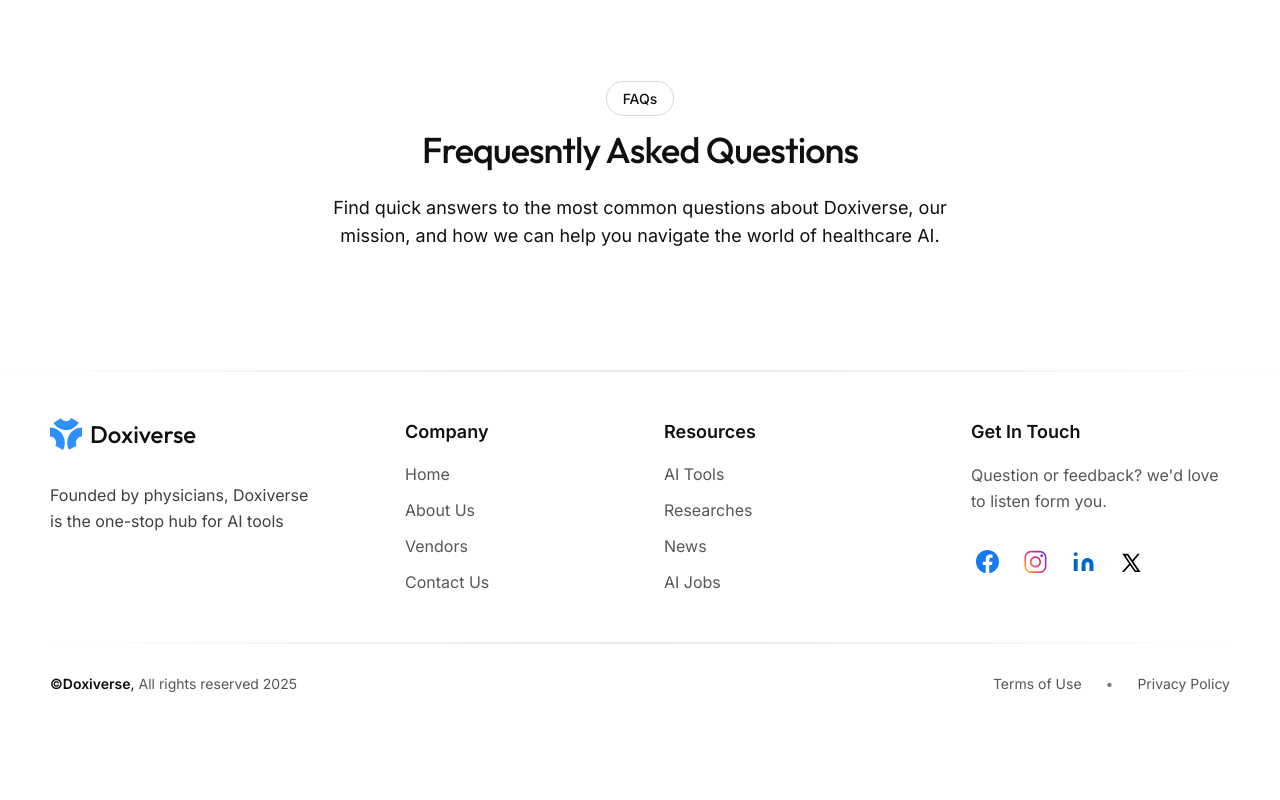
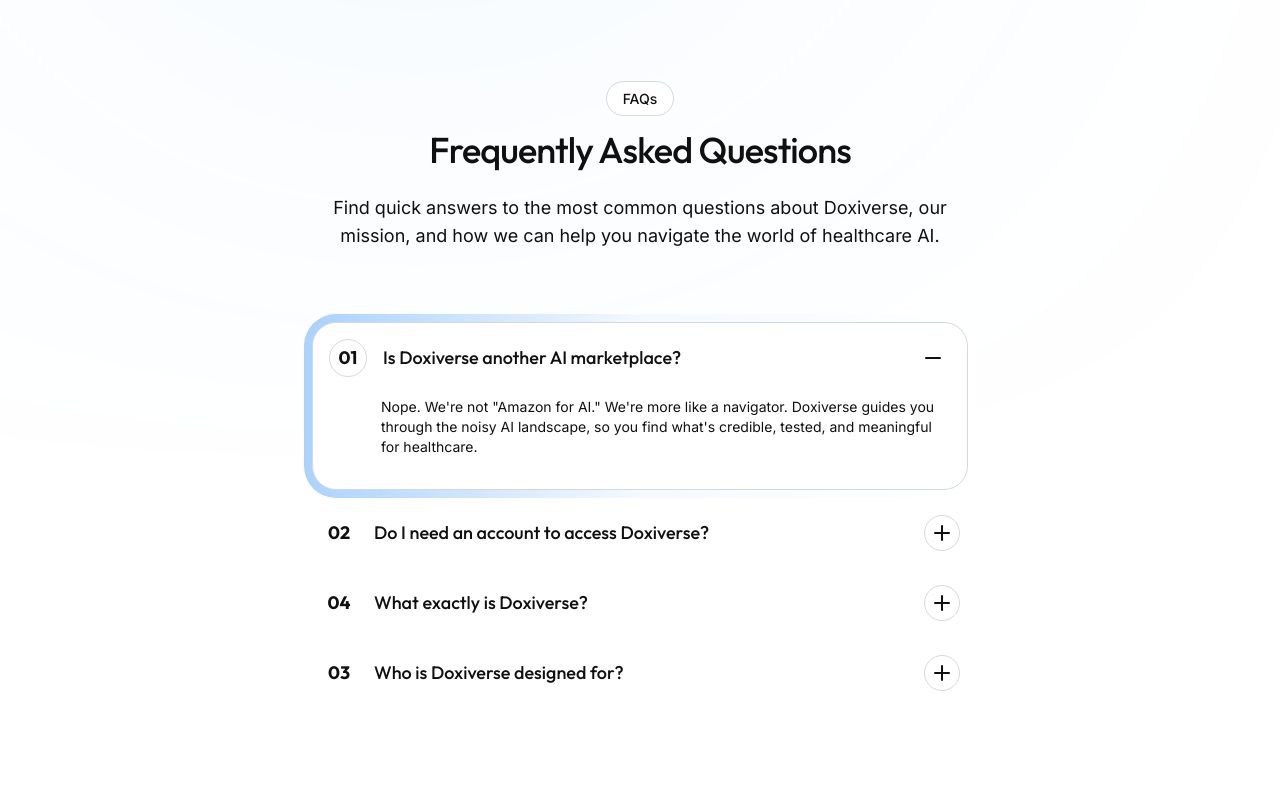
Before and after one commit to doxiversellc-create/front-end, a Next.js app: page /contact-us in a window 1280 px wide. Shown: the part 1180-1980 px from the top of the page. Before the commit the page ends 1922 px from the top, so only its background shows below. Built offline with nearby package versions, Linux system fonts and the light colour scheme.

Commit message:
feat: add frequently asked questions accordion

```diff
--- a/app/(main)/contact-us/_components/ContactUsForm.tsx
+++ b/app/(main)/contact-us/_components/ContactUsForm.tsx
@@ -52,7 +52,7 @@ const ContactUsForm = () => {
           </div>
 
           <Button className=" mt-14 w-full">Confirm to send</Button>
-          {/* <div className="absolute blur-[300px] top-2/5 rounded-full right-0 w-full h-20 bg-primary -z-10" /> */}
+          <div className="absolute blur-[300px] top-2/5 rounded-full right-0 w-full h-20 bg-primary -z-10" />
         </form>
         <div className="h-full w-full max-md:items-center  md:w-80 xl:w-96 py-8  flex flex-col justify-between ">
           <div className="flex flex-col max-md:text-center">
@@ -69,7 +69,7 @@ const ContactUsForm = () => {
           <div className="flex flex-col justify-center  max-md:text-center gap-3 my-12 ">
             <p className="font-medium text-lg mt-3 font-outfit">Our Official Social Medias</p>
             <p>Speak to our friendly team Via our Socials</p>
-            <div className="flex gap-4 justify-center">
+            <div className="flex gap-4 justify-center md:justify-start">
               {socialMediaData.map(item => (
                 <SocialMediaIcon
                   className="rounded-full border-2 size-11 p-2.5"
--- a/app/(main)/contact-us/_components/FAQSection.tsx
+++ b/app/(main)/contact-us/_components/FAQSection.tsx
@@ -1,17 +1,89 @@
+"use client";
+import {
+  Accordion,
+  AccordionContent,
+  AccordionItem,
+  AccordionTrigger,
+} from "@/components/ui/accordion";
+import { Minus, Plus } from "lucide-react";
+import { useState } from "react";
+import { cn } from "../../../../lib/utils";
+import { faqData } from "../data";
+
 const FAQSection = () => {
+  const [value, setValue] = useState(faqData[0]?.number || "");
   return (
-    <section className="container mx-auto  py-24 flex-col flex  text-center items-center max-w-md sm:max-w-xl md:max-w-2xl lg:max-w-3xl">
+    <section className="container mx-auto py-16  md:py-24 flex-col flex gap-16 text-center items-center max-w-md sm:max-w-xl md:max-w-2xl lg:max-w-3xl">
       <div>
         <span className="bg-background border w-fit  z-10 text-foreground px-4 py-2 text-sm rounded-full font-medium">
           FAQs
         </span>
         <h1 className="mt-5 text-4xl  font-medium tracking-tight font-outfit">
-          Frequesntly Asked Questions
+          Frequently Asked Questions
         </h1>
-        <p className="mt-6 md:text-lg text-center  text-foreground  max-w-md md:max-w-xl lg:max-w-2xl mx-auto">
+        <p className="mt-6 md:text-lg text-center justify-center  text-foreground  max-w-md md:max-w-xl lg:max-w-2xl mx-auto">
           Find quick answers to the most common questions about Doxiverse, our mission, and how we
           can help you navigate the world of healthcare AI.
         </p>
+      </div>
+      <div className="max-w-2xl w-full">
+        <Accordion
+          type="single"
+          collapsible
+          className="w-full"
+          value={value}
+          onValueChange={setValue}
+        >
+          {faqData.map(faq => {
+            const isOpen = value === faq.number;
+            return (
+              <AccordionItem value={faq.number} key={faq.number} className="border-0 w-full">
+                <div
+                  className={cn(
+                    isOpen &&
+                      "bg-gradient-to-r from-primary/40 via-primary/5 w-full mx-auto h-full to-background p-2 rounded-4xl"
+                  )}
+                >
+                  <div
+                    className={cn(
+                      "bg-background  rounded-3xl  h-full p-4 flex flex-col gap-5",
+                      isOpen && "border"
+                    )}
+                  >
+                    <AccordionTrigger
+                      hasIcon={false}
+                      className="flex justify-between items-center  w-full p-0   hover:no-underline"
+                    >
+                      <div className=" gap-4 flex items-center font-outfit text-lg ">
+                        <div
+                          className={cn(
+                            "flex items-center justify-center size-9.5 font-bold   rounded-full flex-shrink-0",
+                            isOpen && "border"
+                          )}
+                        >
+                          {faq.number}
+                        </div>
+                        <p className="font-medium  hover:underline ">{faq.title}</p>
+                      </div>
+                      <div
+                        className={cn(
+                          "flex items-center justify-center size-9 border rounded-full flex-shrink-0",
+                          isOpen && "border-0"
+                        )}
+                      >
+                        {isOpen ? <Minus /> : <Plus />}
+                      </div>
+                    </AccordionTrigger>
+
+                    <AccordionContent className="flex flex-col ps-13">
+                      <p className="text-start ">{faq.answer}</p>
+                    </AccordionContent>
+                  </div>
+                </div>
+              </AccordionItem>
+            );
+          })}
+        </Accordion>
       </div>
     </section>
   );
--- /dev/null
+++ b/app/(main)/contact-us/data/index.ts
@@ -0,0 +1,26 @@
+export const faqData = [
+  {
+    number: "01",
+    title: "Is Doxiverse another AI marketplace?",
+    answer:
+      "Nope. We're not \"Amazon for AI.\" We're more like a navigator. Doxiverse guides you through the noisy AI landscape, so you find what's credible, tested, and meaningful for healthcare.",
+  },
+  {
+    number: "02",
+    title: "Do I need an account to access Doxiverse?",
+    answer:
+      "You can browse a limited selection of our curated content as a guest. However, creating a free account is required to access our in-depth analysis, validation reports, and comparison tools.",
+  },
+  {
+    number: "04",
+    title: "What exactly is Doxiverse?",
+    answer:
+      "Doxiverse is a curated discovery platform that independently evaluates and catalogues AI solutions for the healthcare sector. We provide detailed insights and validation reports to help organizations adopt technology with confidence.",
+  },
+  {
+    number: "03",
+    title: "Who is Doxiverse designed for?",
+    answer:
+      "Our platform is designed for healthcare leaders, including hospital administrators, clinical department heads, and IT professionals who are tasked with evaluating and implementing new technologies to improve patient care and operational efficiency.",
+  },
+];
--- a/components/ui/accordion.tsx
+++ b/components/ui/accordion.tsx
@@ -1,8 +1,8 @@
 "use client";
 
-import * as React from "react";
 import * as AccordionPrimitive from "@radix-ui/react-accordion";
 import { ChevronDownIcon } from "lucide-react";
+import * as React from "react";
 
 import { cn } from "@/lib/utils";
 
@@ -26,8 +26,9 @@ function AccordionItem({
 function AccordionTrigger({
   className,
   children,
+  hasIcon = true,
   ...props
-}: React.ComponentProps<typeof AccordionPrimitive.Trigger>) {
+}: React.ComponentProps<typeof AccordionPrimitive.Trigger> & { hasIcon?: boolean }) {
   return (
     <AccordionPrimitive.Header className="flex">
       <AccordionPrimitive.Trigger
@@ -39,7 +40,9 @@ function AccordionTrigger({
         {...props}
       >
         {children}
-        <ChevronDownIcon className="text-muted-foreground pointer-events-none size-4 shrink-0 translate-y-0.5 transition-transform duration-200" />
+        {hasIcon && (
+          <ChevronDownIcon className="text-muted-foreground pointer-events-none size-4 shrink-0 translate-y-0.5 transition-transform duration-200" />
+        )}
       </AccordionPrimitive.Trigger>
     </AccordionPrimitive.Header>
   );
@@ -61,4 +64,4 @@ function AccordionContent({
   );
 }
 
-export { Accordion, AccordionItem, AccordionTrigger, AccordionContent };
+export { Accordion, AccordionContent, AccordionItem, AccordionTrigger };
```
Also changed, not shown: 1 other file (tests, documents, lock files or other folders).
